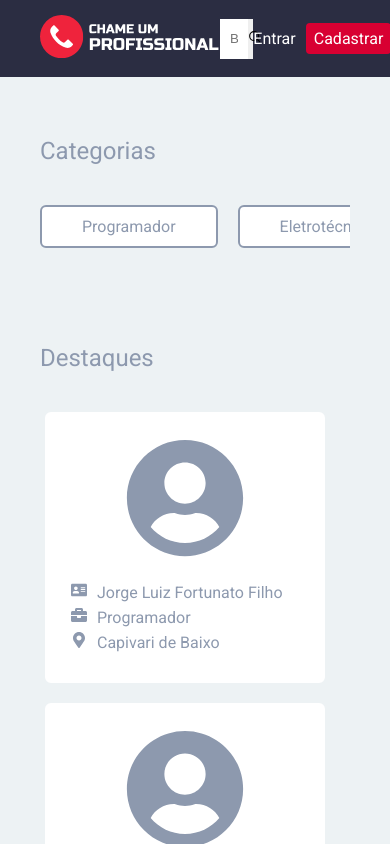
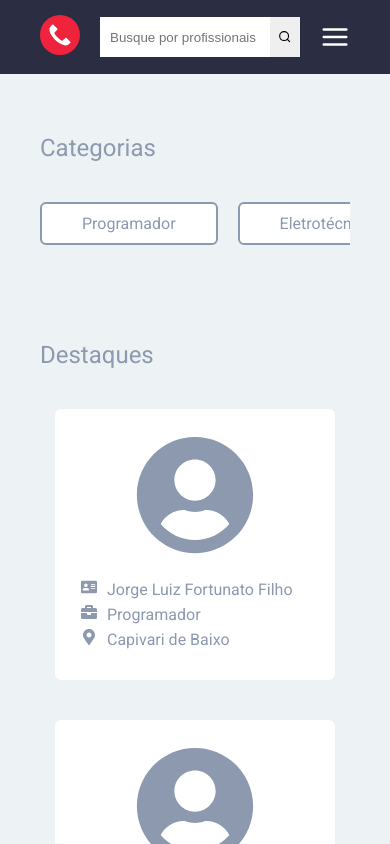
Before and after one commit to jorgefortunatof/chame-um-profissional.frontend, a Next.js app: page / in a window 390 px wide. Shown: the top 844 px of the page. Built offline with nearby package versions, Linux system fonts and the light colour scheme.

Commit message:
adjustments for mobile

```diff
--- a/src/components/Footer/styles.tsx
+++ b/src/components/Footer/styles.tsx
@@ -6,6 +6,7 @@ export const Container = styled.footer`
 	background-color: ${colors.dark};
 
 	svg {
-		width: 360px;
+		width: 100%;
+		max-width: 300px;
 	}
 `;
--- a/src/components/Header/index.tsx
+++ b/src/components/Header/index.tsx
@@ -1,4 +1,6 @@
-import { FiSearch } from 'react-icons/fi';
+import { useState } from 'react';
+
+import { FiSearch, FiMenu, FiX } from 'react-icons/fi';
 import Link from 'next/link';
 
 import {
@@ -6,16 +8,28 @@ import {
 	LogoContainer,
 	SearchBarContainer,
 	AuthContainer,
+	HamburguerContainer,
+	MobileMenuContainer,
 } from './styles';
+
 import Logo from '../../assets/logo.svg';
+import LogoSmall from '../../assets/logo-small.svg';
 
 const Header: React.FC = () => {
+	const [showMenu, setShowMenu] = useState(false);
+
 	return (
+		<>
 			<Container>
 				<LogoContainer>
 					<Link href="/">
 						<a href="/">
 							<Logo />
+						</a>
+					</Link>
+					<Link href="/">
+						<a href="/">
+							<LogoSmall />
 						</a>
 					</Link>
 				</LogoContainer>
@@ -38,7 +52,25 @@ const Header: React.FC = () => {
 						<a href="cadastrar">Cadastrar</a>
 					</Link>
 				</AuthContainer>
+
+				<HamburguerContainer onClick={() => setShowMenu(!showMenu)}>
+					{showMenu ? <FiX /> : <FiMenu />}
+				</HamburguerContainer>
 			</Container>
+
+			{showMenu && (
+				<MobileMenuContainer>
+					<div>
+						<Link href="entrar">
+							<a href="entrar">Entrar</a>
+						</Link>
+						<Link href="cadastrar">
+							<a href="cadastrar">Cadastrar</a>
+						</Link>
+					</div>
+				</MobileMenuContainer>
+			)}
+		</>
 	);
 };
 
--- a/src/components/Header/styles.tsx
+++ b/src/components/Header/styles.tsx
@@ -11,9 +11,30 @@ export const Container = styled.header`
 `;
 
 export const LogoContainer = styled.div`
+	a:last-child {
+		display: none;
+	}
+
 	svg {
 		width: 180px;
+
+		margin-right: 20px;
 		height: auto;
+	}
+
+	@media (max-width: 800px) {
+		a:first-child {
+			display: none;
+		}
+
+		a:last-child {
+			display: block;
+		}
+
+		svg {
+			width: 40px;
+			height: auto;
+		}
 	}
 `;
 
@@ -37,11 +58,16 @@ export const SearchBarContainer = styled.div`
 		width: 15%;
 		height: 100%;
 		border: none;
+
+		justify-content: center;
+		align-items: center;
+		display: flex;
 	}
 `;
 
 export const AuthContainer = styled.div`
 	color: ${colors.lighter};
+	margin-left: 20px;
 
 	a + a {
 		background-color: ${colors.primary};
@@ -49,4 +75,70 @@ export const AuthContainer = styled.div`
 		margin-left: 10px;
 		border-radius: 4px;
 	}
+
+	@media (max-width: 800px) {
+		display: none;
+	}
 `;
+
+export const HamburguerContainer = styled.div`
+	justify-content: center;
+	display: flex;
+
+	color: ${colors.lighter};
+	margin-left: 20px;
+	font-size: 30px;
+
+	@media (min-width: 800px) {
+		display: none;
+	}
+`;
+
+export const MobileMenuContainer = styled.nav`
+	background-color: ${colors.dark};
+	color: ${colors.lighter};
+
+	> a {
+		border-top: 1px solid ${colors.light};
+
+		display: block;
+		padding: 20px 40px;
+	}
+
+	> div {
+		border-top: 1px solid ${colors.light};
+
+		padding: 20px 40px;
+
+		display: flex;
+		justify-content: center;
+		align-items: center;
+
+		background-color: ${colors.darker};
+
+		a + a {
+			background-color: ${colors.primary};
+			padding: 6px 8px;
+			margin-left: 10px;
+			border-radius: 4px;
+		}
+	}
+
+	&::before {
+		content: '';
+		width: 0;
+		height: 0;
+
+		position: absolute;
+		top: 65px;
+		right: 45px;
+
+		border-left: 10px solid transparent;
+		border-right: 10px solid transparent;
+		border-bottom: 10px solid ${colors.lighter};
+	}
+
+	@media (min-width: 800px) {
+		display: none;
+	}
+`;
--- a/src/styles/globalStyle.tsx
+++ b/src/styles/globalStyle.tsx
@@ -1,4 +1,5 @@
 import { createGlobalStyle } from 'styled-components';
+import colors from './colors';
 
 const GlobalStyle = createGlobalStyle`
 * {
@@ -11,6 +12,7 @@ body {
   padding: 0;
   margin: 0;
   font-family: 'Roboto', sans-serif;
+ 	background-color: ${colors.light};
 }
 
 a {
--- a/src/styles/home/index.tsx
+++ b/src/styles/home/index.tsx
@@ -5,9 +5,12 @@ export const Container = styled.div`
 	display: flex;
 	flex-direction: column;
 
+	width: 100%;
+	max-width: 1200px;
 	min-height: 100vh;
+
+	margin: 0 auto;
 	padding: 20px 0;
-	background-color: ${colors.light};
 
 	h1 {
 		font-weight: 300;
@@ -59,11 +62,9 @@ export const ProfessionalSection = styled.section`
 `;
 
 export const ProfessionalCard = styled.a`
-	background-color: ${colors.lighter};
-
-	width: 100%;
-	max-width: 280px;
-	margin: 20px 20px 0 0;
+	flex: 1;
+	min-width: 280px;
+	margin: 20px;
 	padding: 24px;
 
 	color: ${colors.dark};
```
Also changed, not shown: src/assets/logo-small.svg (added). Lines whose indentation alone changed are shown as unchanged.
